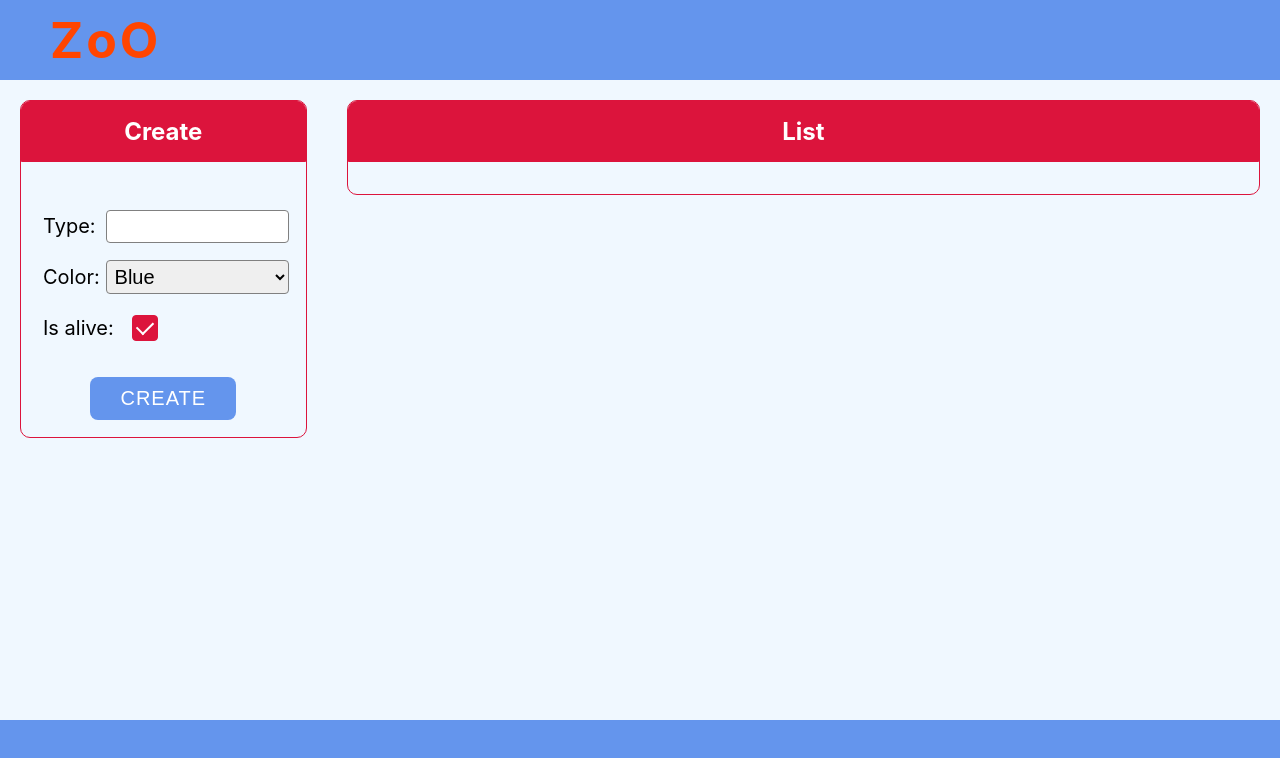
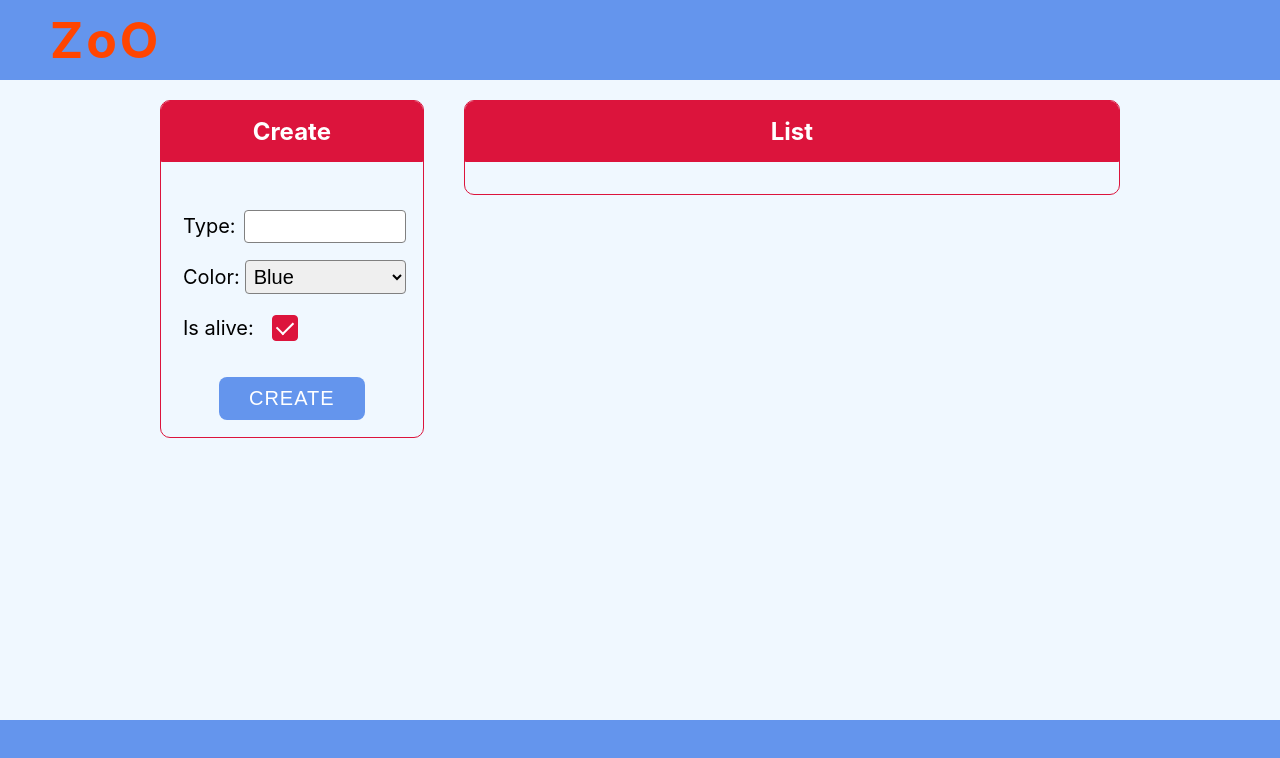
Before and after one commit to A-Kija/sernas, a React (Create React App) app in the folder react/r1/: page / in a window 1280 px wide. Shown: the top 758 px of the page. Built offline with nearby package versions, Linux system fonts and the light colour scheme.

Commit message:
css base

```diff
--- a/react/r1/src/crud.scss
+++ b/react/r1/src/crud.scss
@@ -12,7 +12,7 @@ body {
     height: 100vh;
     background-color: aliceblue;
     justify-content: space-between;
-    align-items: flex-start;
+    align-items: center;
     flex-direction: column;
     .top {
         height: 100px;
@@ -39,6 +39,7 @@ body {
         justify-content: flex-start;
         height: 100%;
         width: 100%;
+        max-width: 1000px;
         .read {
             width: 100%;
         }
```
